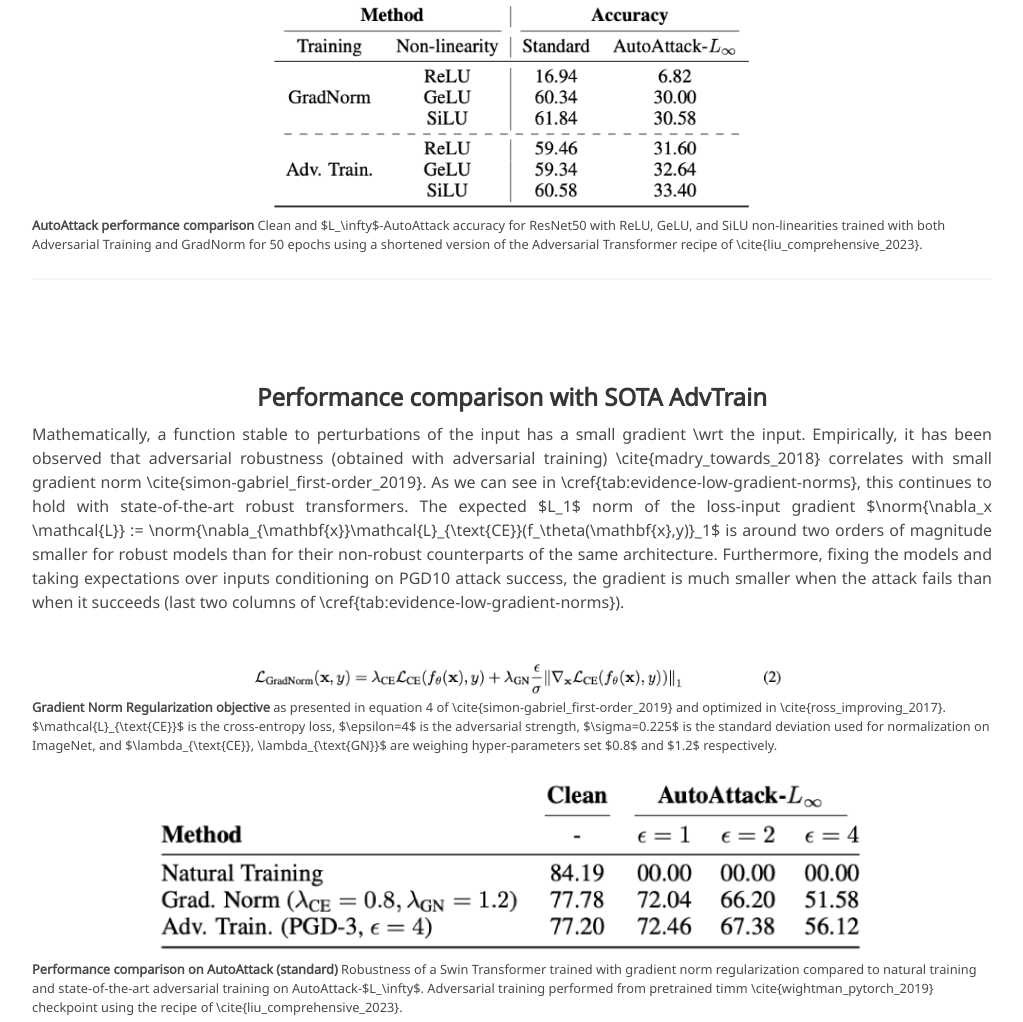
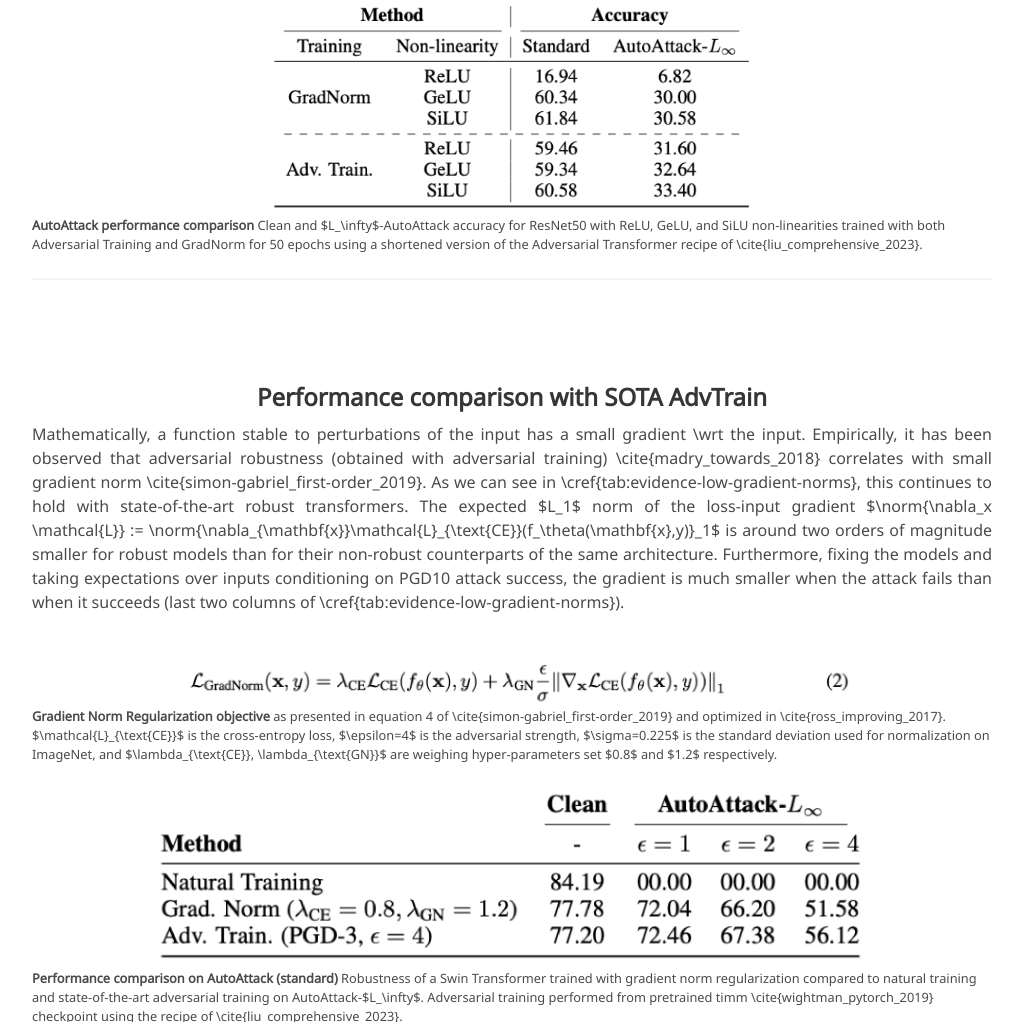
Before and after one commit to adriarm/adriarm.github.io, a Jekyll site: the page _pages/robustness_natural_gradients/index.html, which Jekyll copies as it is, in a window 1280 px wide. Shown: the part 2613-3635 px from the top of the page, without its empty margins (128-1151 px from the left). Built offline with Jekyll 4.4.1, drawn with Linux system fonts in a browser that asks for light colours; nearby versions of some CDN libraries; some web fonts are replaced; library files that are not in the unit come from our copies; a style sheet for code colours, icons or effects is not loaded; grey boxes are pictures that could not be loaded.

Commit message:
larger equation

```diff
--- a/_pages/robustness_natural_gradients/index.html
+++ b/_pages/robustness_natural_gradients/index.html
@@ -244,7 +244,7 @@
     <br />
    <figure>
     <!-- <iframe src="./static/figures/dataset.png" width="600" height="500"></iframe> -->
-    <img src="./images/eq2.png" style="display: block; margin: auto; width: 60%;"/>
+    <img src="./images/eq2.png" style="display: block; margin: auto; width: 75%;"/>
       <figcaption style="font-size: 0.8em;">
         <b>Gradient Norm Regularization objective</b>
         as presented in equation 4 of \cite{simon-gabriel_first-order_2019} and optimized in \cite{ross_improving_2017}. $\mathcal{L}_{\text{CE}}$ is the cross-entropy loss,
```
